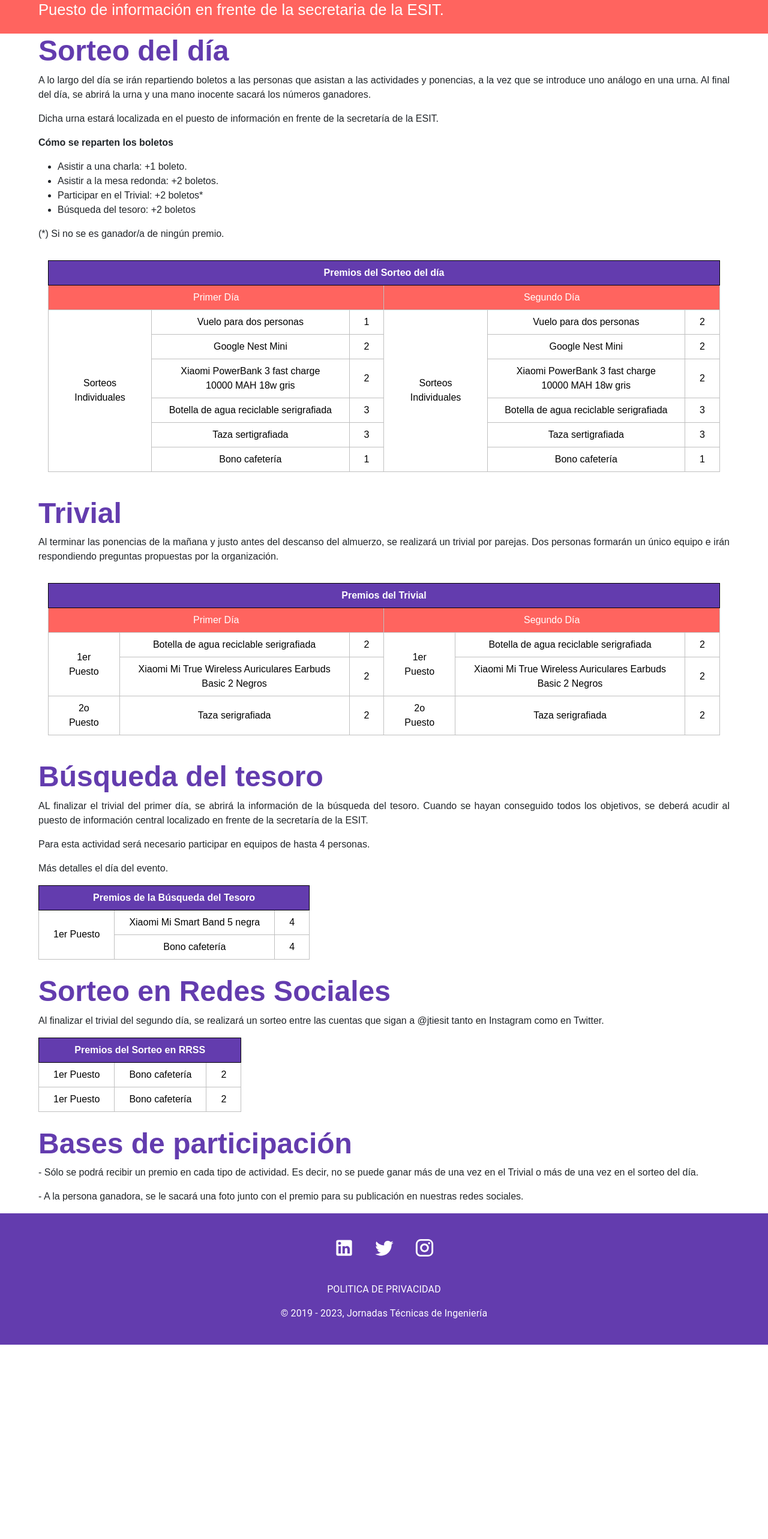
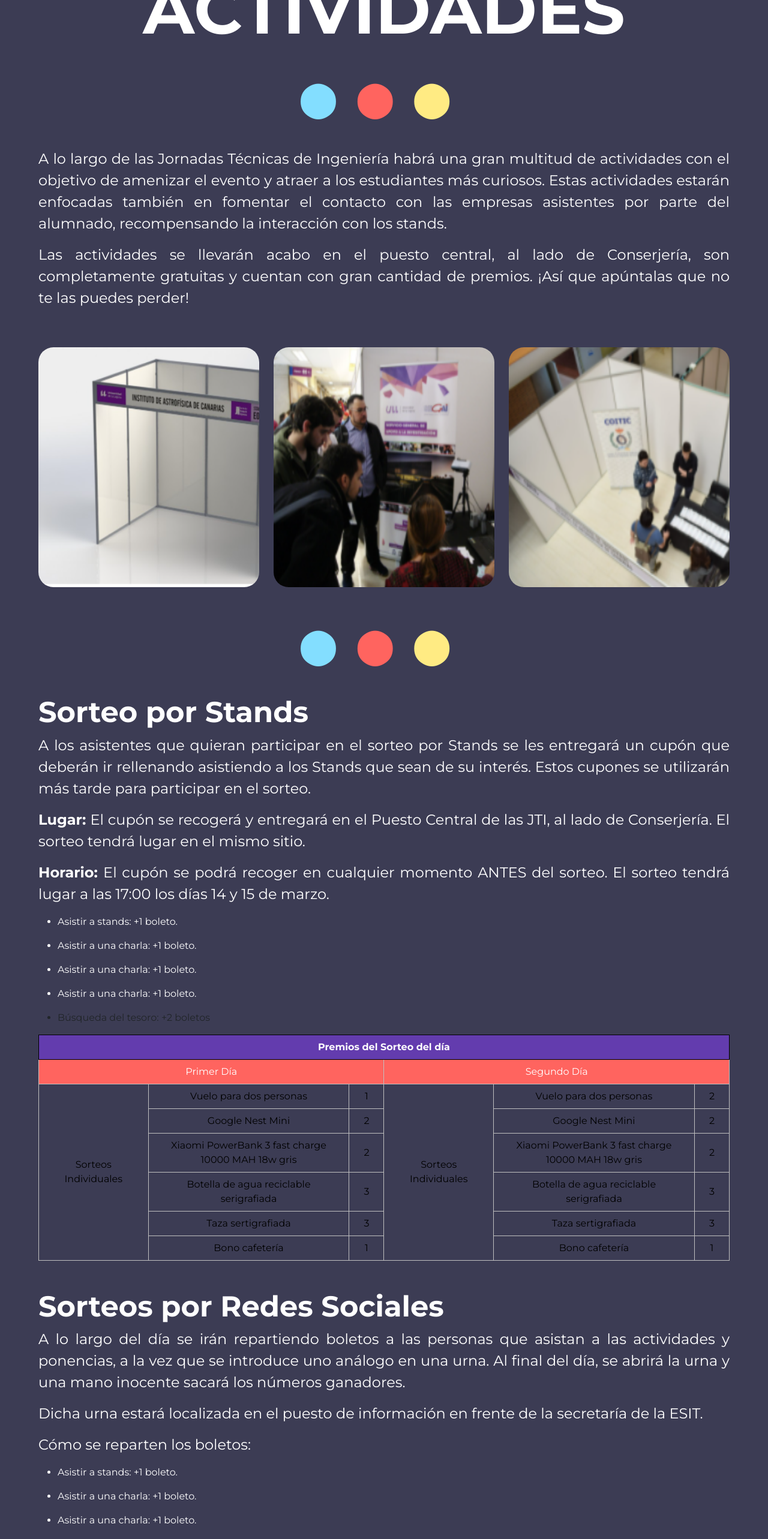
Before and after one commit to JornadasTecnicasDeIngenieria/web, a Next.js app: page /actividades in a window 1280 px wide. Shown: the part 200-2766 px from the top of the page at 60% size. Before the commit the page ends 2442 px from the top, so only its background shows below. Built offline with nearby package versions, Linux system fonts and the light colour scheme.

Commit message:
Comienzo cambios en Página Actividades

```diff
--- a/pages/actividades.js
+++ b/pages/actividades.js
@@ -1,37 +1,73 @@
 import Layout from "@components/layouts/MainLayout";
-import IntroSection from "@components/IntroSection";
 import styled from "@emotion/styled"
 import { Grid, Container } from "@mui/material"
 import Image from "next/image";
-import { ponenciasmartes, ponenciasmiercoles } from "data/ponencias";
 import { TableSorteos, TableTrivial, TableTesoro, TableRedes } from "@components/Table";
-
-import { useState } from "react";
 
 const Actividades = () => {
     return (
         <Layout>
-            <IntroSection title="Actividades" desc="Puesto de información en frente de la secretaria de la ESIT." />
-            <Container>
-                <Category>Sorteo del día</Category>
-                <p>A lo largo del día se irán repartiendo boletos a las personas que asistan a las actividades y ponencias,
-                    a la vez que se introduce uno análogo en una urna. Al final del día, se abrirá la urna y una mano inocente
-                    sacará los números ganadores.</p>
-                <p>Dicha urna estará localizada en el puesto de información en frente de la secretaría de la ESIT.</p>
-                <p><b>Cómo se reparten los boletos</b></p>
+            <link href='https://fonts.googleapis.com/css?family=Montserrat' rel='stylesheet'></link>
+            <link href="https://fonts.googleapis.com/css2?family=Montserrat:wght@700&display=swap" rel="stylesheet"></link>
+            <Section><Container>
+                <br/><br/>
+                <AlignedDiv><Title>ACTIVIDADES</Title></AlignedDiv>
+                <AlignedDiv><Circles><CircleB>⬤</CircleB><CircleO>⬤</CircleO><CircleY>⬤</CircleY></Circles></AlignedDiv>
+                <DescriptionText>A lo largo de las Jornadas Técnicas de Ingeniería habrá una gran multitud de actividades con el objetivo de amenizar el evento y atraer a los estudiantes más curiosos. Estas actividades estarán enfocadas también en fomentar el contacto con las empresas asistentes por parte del alumnado, recompensando la interacción con los stands.</DescriptionText>
+                <DescriptionText>Las actividades se llevarán acabo en el puesto central, al lado de Conserjería, son completamente gratuitas y cuentan con gran cantidad de premios. ¡Así que apúntalas que no te las puedes perder!</DescriptionText>
+                <br/><br/>
+                <Grid container spacing={3}>
+                    <Grid item xs={12} sm={12} md={6} lg={4}>
+                        <ImageDiv>
+                            <Image src='/images/faq/stand1.png' alt='Forma del stand' width={500} height={400} />
+                        </ImageDiv>
+                    </Grid>
+                    <Grid item xs={12} sm={12} md={6} lg={4}>
+                        <ImageDiv>
+                            <Image src='/images/faq/stand2.png' alt='Ejemplo del stand' width={500} height={400} />
+                        </ImageDiv>
+                    </Grid>
+                    <Grid item xs={12} sm={12} md={6} lg={4}>
+                        <ImageDiv>
+                            <Image src='/images/faq/stand3.png' alt='Stand desde arriba' width={500} height={400} />
+                        </ImageDiv>
+                    </Grid>
+                </Grid>
+                <br/>
+            </Container></Section>
+            <Section><Container>
+                <AlignedDiv><Circles><CircleB>⬤</CircleB><CircleO>⬤</CircleO><CircleY>⬤</CircleY></Circles></AlignedDiv>
+                <Category>Sorteo por Stands</Category>
+                <DescriptionText>A los asistentes que quieran participar en el sorteo por Stands se les entregará un cupón que deberán ir rellenando asistiendo a los Stands que sean de su interés. Estos cupones se utilizarán más tarde para participar en el sorteo.</DescriptionText>
+                <DescriptionText><Highlight>Lugar: </Highlight>El cupón se recogerá y entregará en el Puesto Central de las JTI, al lado de Conserjería. El sorteo tendrá lugar en el mismo sitio.</DescriptionText>
+                <DescriptionText><Highlight>Horario: </Highlight>El cupón se podrá recoger en cualquier momento ANTES del sorteo. El sorteo tendrá lugar a las 17:00 los días 14 y 15 de marzo.</DescriptionText>
                 <ul>
-                    <li>Asistir a una charla: +1 boleto.</li>
-                    <li>Asistir a la mesa redonda: +2 boletos.</li>
-                    <li>Participar en el Trivial: +2 boletos*</li>
+                    <DescriptionText><li>Asistir a stands: +1 boleto.</li></DescriptionText>
+                    <DescriptionText><li>Asistir a una charla: +1 boleto.</li></DescriptionText>
+                    <DescriptionText><li>Asistir a una charla: +1 boleto.</li></DescriptionText>
+                    <DescriptionText><li>Asistir a una charla: +1 boleto.</li></DescriptionText>
                     <li>Búsqueda del tesoro: +2 boletos</li>
                 </ul>
-                <p>(*) Si no se es ganador/a de ningún premio.</p>
                 <AlignedDiv>
                     <TableSorteos />
                 </AlignedDiv>
-
-                <br />
-
+                <br/><br/>
+                <Category>Sorteos por Redes Sociales</Category>
+                <DescriptionText>A lo largo del día se irán repartiendo boletos a las personas que asistan a las actividades y ponencias,
+                    a la vez que se introduce uno análogo en una urna. Al final del día, se abrirá la urna y una mano inocente
+                    sacará los números ganadores.</DescriptionText>
+                <DescriptionText>Dicha urna estará localizada en el puesto de información en frente de la secretaría de la ESIT.</DescriptionText>
+                <DescriptionText>Cómo se reparten los boletos:</DescriptionText>
+                <ul>
+                    <DescriptionText><li>Asistir a stands: +1 boleto.</li></DescriptionText>
+                    <DescriptionText><li>Asistir a una charla: +1 boleto.</li></DescriptionText>
+                    <DescriptionText><li>Asistir a una charla: +1 boleto.</li></DescriptionText>
+                    <DescriptionText><li>Asistir a una charla: +1 boleto.</li></DescriptionText>
+                </ul>
+                <AlignedDiv>
+                    <TableSorteos />
+                </AlignedDiv>
+                <br/>
                 <Category>Trivial</Category>
                 <p>Al terminar las ponencias de la mañana y justo antes del descanso del almuerzo, se realizará un trivial por parejas.
                     Dos personas formarán un único equipo e irán respondiendo preguntas propuestas por la organización.</p>
@@ -52,7 +88,7 @@ const Actividades = () => {
 
                 <br />
 
-                <Category>Sorteo en Redes Sociales</Category>
+                <Category>Juegos Arcade</Category>
                 <p>Al finalizar el trivial del segundo día, se realizará un sorteo entre las cuentas que sigan a @jtiesit tanto en Instagram como en Twitter.</p>
 
                 <TableRedes />
@@ -62,18 +98,75 @@ const Actividades = () => {
                 <Category>Bases de participación</Category>
                 <p>- Sólo se podrá recibir un premio en cada tipo de actividad. Es decir, no se puede ganar más de una vez en el Trivial o más de una vez en el sorteo del día.</p>
                 <p>- A la persona ganadora, se le sacará una foto junto con el premio para su publicación en nuestras redes sociales.</p>
-            </Container>
+                <br/>
+            </Container></Section>
         </Layout>
     )
 }
 
 export default Actividades;
 
+const AlignedDiv = styled.div`
+display: flex;
+justify-content: center;
+align-items: center;
+`;
+
+const Section = styled.div`
+background-color: #3c3c54;`
+
+const ImageDiv = styled.div`
+display: flex;
+align-items: center;
+border-radius: 25px;
+overflow: hidden;
+`;
+
+const Title = styled.h2`
+color: #ffffff;
+font-size: 7rem;
+font-weight: 900;`
+
 const Category = styled.h2`
-color: #633CAE;
+color: #ffffff;
 font-size: 3rem;
 font-weight: 700;
-`
+font-family: 'Montserrat', sans-serif;`
+
+const DescriptionText = styled.p`
+color: #ffffff;
+font-size: 1.5rem;
+font-weight: 500;
+font-family: 'Montserrat'`
+
+const Highlight = styled.span`
+color: #ffffff;
+font-size: 1.5rem;
+font-weight: 700;
+font-family: 'Montserrat'`
+
+const Circles = styled.h2`
+font-size: 3.5rem;
+padding: 2rem;
+font-weight: 700;`;
+
+const CircleY = styled.span`
+color: #FFEB83;
+font-size: 3.5rem;
+padding-right: 2rem;
+font-weight: 700;`;
+
+const CircleO = styled.span`
+color: #FF645F;
+font-size: 3.5rem;
+padding-right: 2rem;
+font-weight: 700;`;
+
+const CircleB = styled.span`
+color: #83DEFF;
+font-size: 3.5rem;
+padding-right: 2rem;
+font-weight: 700;`;
 
 const Day = styled.h3`
 color: #633CAE;
@@ -94,13 +187,6 @@ const SubPrize = styled.h4`
 color: #FF645F;
 font-size: 1.2rem;
 font-weight: 300;
-`;
-
-const AlignedDiv = styled.div`
-display: flex;
-justify-content: center;
-align-items: center;
-padding: 1rem;
 `;
 
 
```
Also changed, not shown: pages/stands.js (+27 -42 lines).
